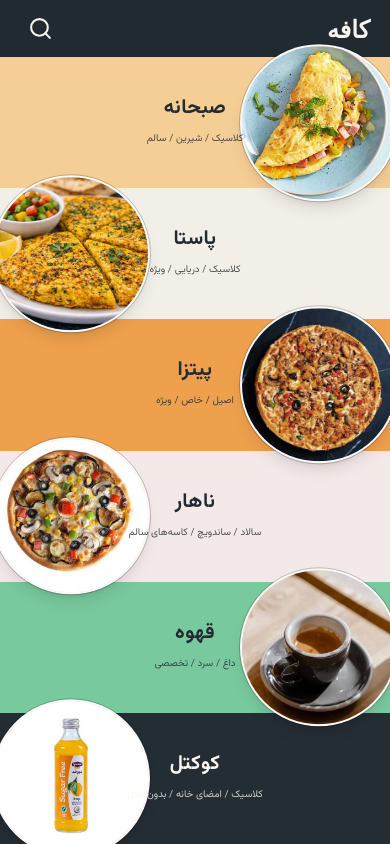
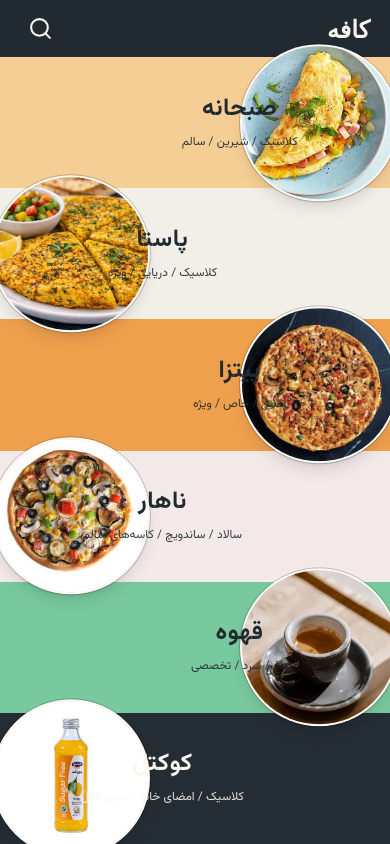
Before and after one commit to Mr-dnh/camenu, a Next.js app: page / in a window 390 px wide. Built offline with nearby package versions, Linux system fonts and the light colour scheme.

Commit message:
Improve mobile category text alignment and sizing

```diff
--- a/src/components/category-menu.tsx
+++ b/src/components/category-menu.tsx
@@ -76,11 +76,11 @@ export function CategoryMenu() {
                   color: category.id === "cocktails" ? "#fbf6ed" : "#202a30",
                 }}
               >
-                <span className="absolute inset-y-0 z-20 flex w-full flex-col justify-center">
-                  <span className="max-w-full text-xl font-bold leading-tight tracking-wide sm:text-3xl">
+                <span className={`absolute inset-y-0 z-20 flex w-full flex-col justify-center ${imageOnRight ? "px-5 pl-[28%]" : "px-5 pr-[28%] translate-x-3"}`}>
+                  <span className="max-w-full text-2xl font-bold leading-tight tracking-wide sm:text-3xl">
                     {category.name}
                   </span>
-                  <span className="mt-2 max-w-full text-[10px] leading-5 opacity-80 sm:mt-3 sm:text-[10px]">
+                  <span className="mt-2 max-w-full text-xs leading-5 opacity-90 sm:mt-3 sm:text-sm">
                     {category.subtitle}
                   </span>
                 </span>
```
